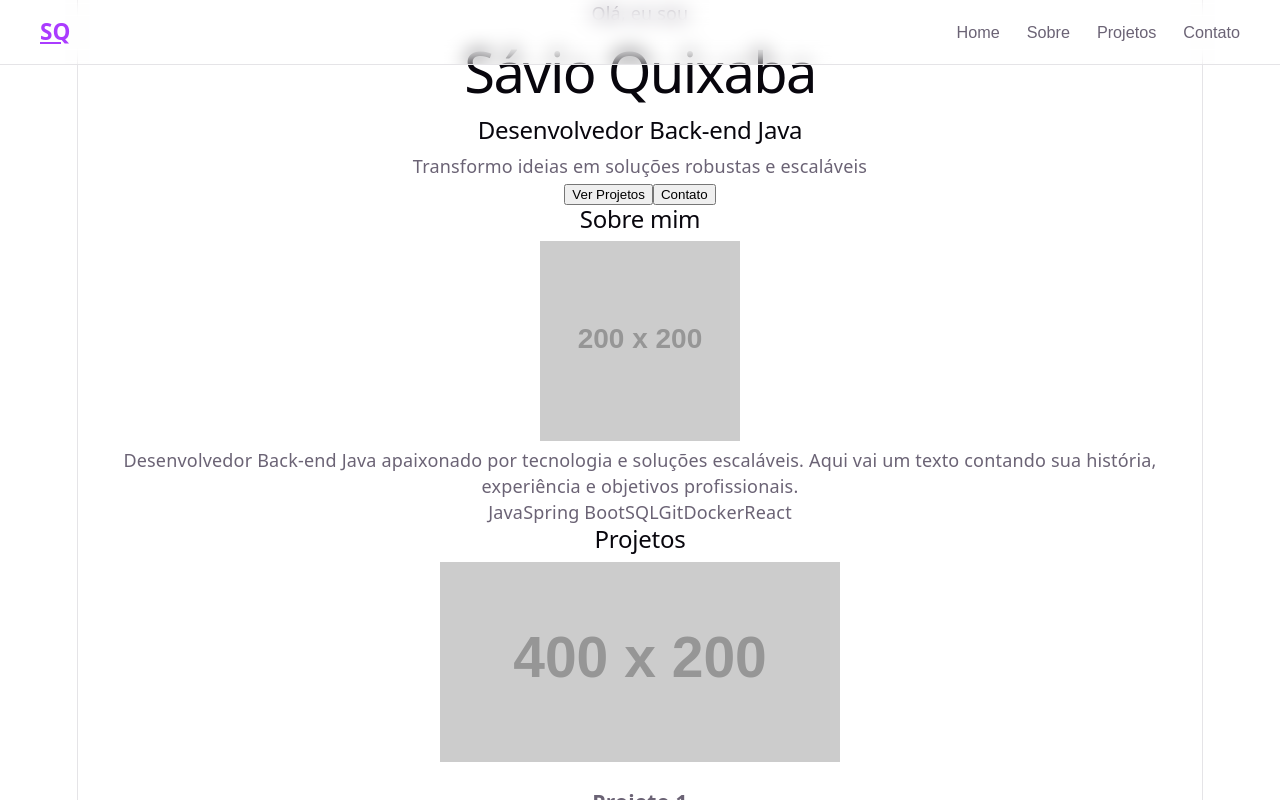
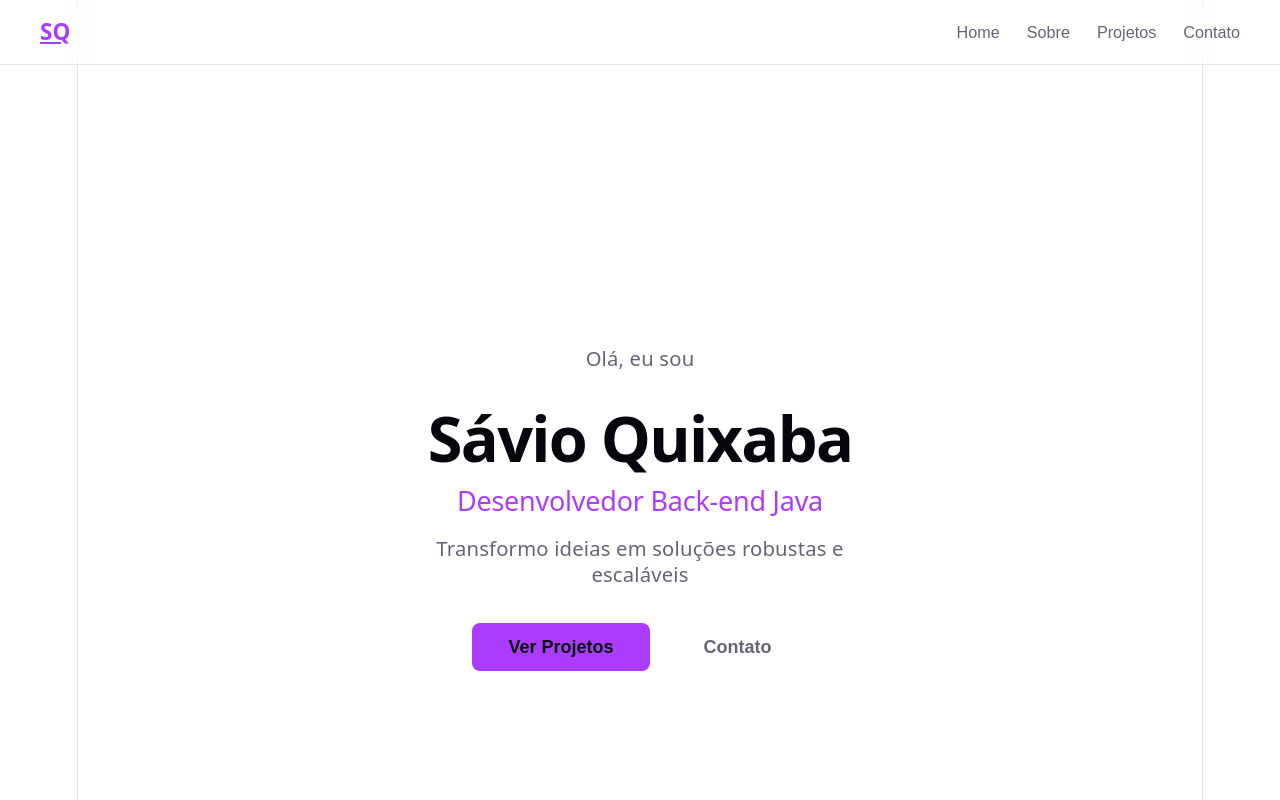
Before and after one commit to savioquixaba/Portifolio, a React (Vite) app: page / in a window 1280 px wide. Shown: the top 800 px of the page. Built offline with nearby package versions, Linux system fonts and the light colour scheme; the HTML template or start-up script is replaced by a standard one.

Commit message:
feat: estiliza Hero com layout centralizado e CTA buttons

```diff
--- a/src/components/Hero.jsx
+++ b/src/components/Hero.jsx
@@ -1,18 +1,24 @@
+import styles from "./Hero.module.css";
+
 function Hero() {
+  const scrollTo = (id) => {
+    document.getElementById(id)?.scrollIntoView({ behavior: "smooth" });
+  };
+
   return (
-    <section id="hero">
-      <div>
-        <p>Olá, eu sou</p>
-        <h1>Sávio Quixaba</h1>
-        <h2>Desenvolvedor Back-end Java</h2>
-        <p>
+    <section id="hero" className={styles.hero}>
+      <div className={styles.content}>
+        <p className={styles.greeting}>Olá, eu sou</p>
+        <h1 className={styles.name}>Sávio Quixaba</h1>
+        <h2 className={styles.subtitle}>Desenvolvedor Back-end Java</h2>
+        <p className={styles.description}>
           Transformo ideias em soluções robustas e escaláveis
         </p>
-        <div>
-          <button onClick={() => document.getElementById("projects")?.scrollIntoView({ behavior: "smooth" })}>
+        <div className={styles.actions}>
+          <button className={styles.btnPrimary} onClick={() => scrollTo("projects")}>
             Ver Projetos
           </button>
-          <button onClick={() => document.getElementById("contact")?.scrollIntoView({ behavior: "smooth" })}>
+          <button className={styles.btnSecondary} onClick={() => scrollTo("contact")}>
             Contato
           </button>
         </div>
--- /dev/null
+++ b/src/components/Hero.module.css
@@ -0,0 +1,90 @@
+.hero {
+  min-height: 100vh;
+  display: flex;
+  align-items: center;
+  justify-content: center;
+  text-align: center;
+  padding: 6rem 1.5rem 4rem;
+}
+
+.content {
+  max-width: 700px;
+}
+
+.greeting {
+  font-size: 1.125rem;
+  color: var(--text-muted);
+  margin-bottom: 0.5rem;
+}
+
+.name {
+  font-size: 3.5rem;
+  font-weight: 700;
+  line-height: 1.1;
+  margin-bottom: 0.75rem;
+}
+
+.subtitle {
+  font-size: 1.5rem;
+  color: var(--accent);
+  font-weight: 500;
+  margin-bottom: 1rem;
+}
+
+.description {
+  font-size: 1.125rem;
+  color: var(--text-muted);
+  margin-bottom: 2rem;
+  max-width: 500px;
+  margin-left: auto;
+  margin-right: auto;
+}
+
+.actions {
+  display: flex;
+  gap: 1rem;
+  justify-content: center;
+  flex-wrap: wrap;
+}
+
+.actions button {
+  padding: 0.75rem 2rem;
+  border-radius: 8px;
+  font-size: 1rem;
+  font-weight: 600;
+  cursor: pointer;
+  transition: all 0.2s;
+  border: none;
+}
+
+.btnPrimary {
+  background: var(--accent);
+  color: #0a0a0a;
+}
+
+.btnPrimary:hover {
+  background: var(--accent-hover);
+  transform: translateY(-2px);
+}
+
+.btnSecondary {
+  background: transparent;
+  color: var(--text);
+  border: 1px solid var(--border);
+}
+
+.btnSecondary:hover {
+  border-color: var(--accent);
+  color: var(--accent);
+  transform: translateY(-2px);
+}
+
+@media (max-width: 768px) {
+  .name {
+    font-size: 2.5rem;
+  }
+
+  .subtitle {
+    font-size: 1.25rem;
+  }
+}
```
